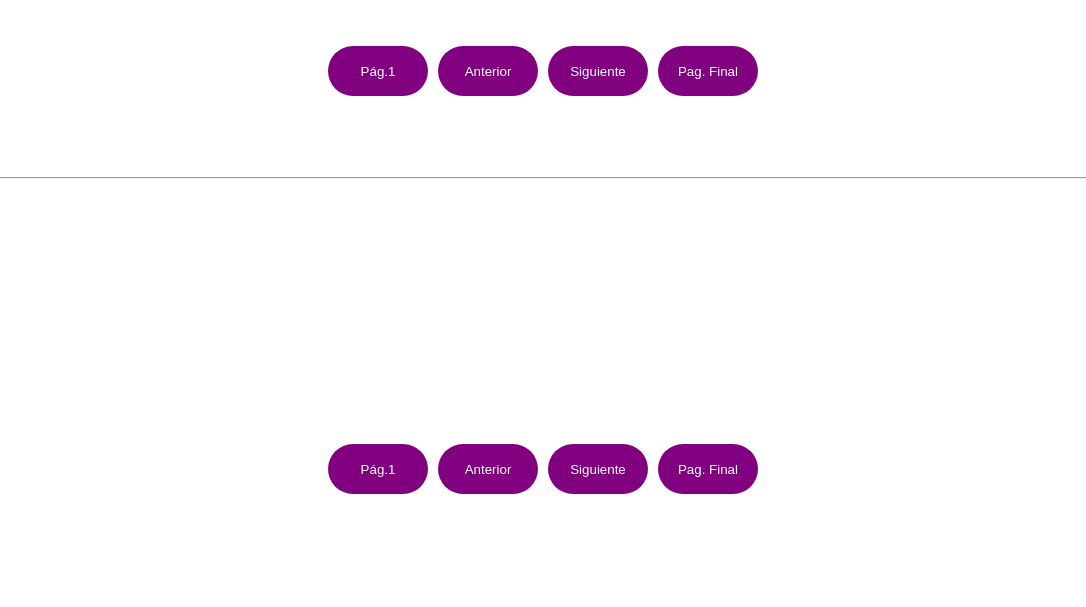
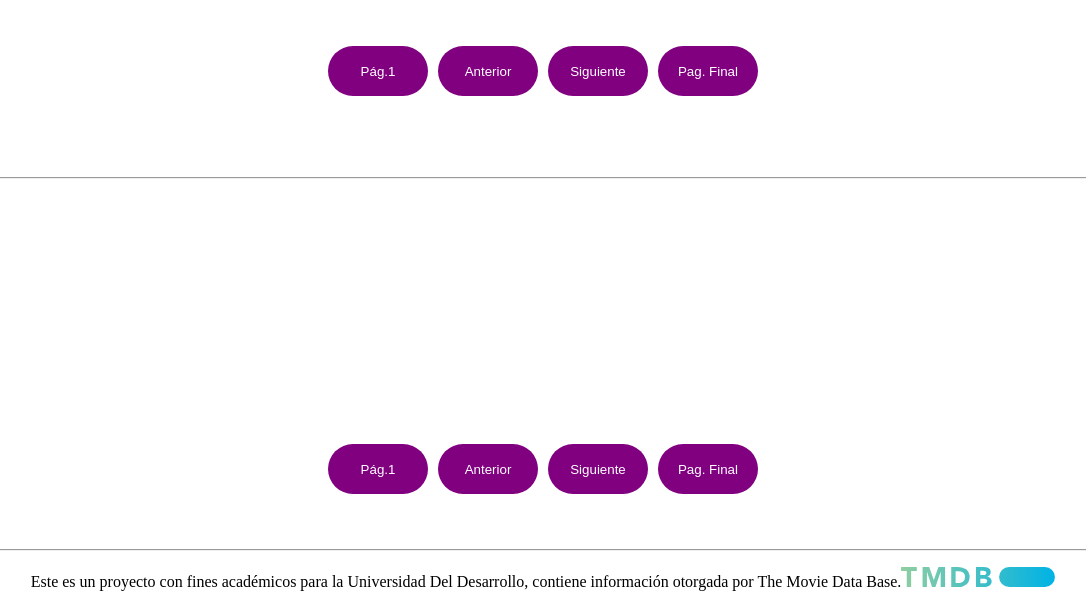
Before and after one commit to AndresEstebanMU/Proyecto3-Grafico, a plain HTML site: page index.html in a window 1280 px wide. Shown: the part 193-800 px from the top of the page, without its empty margins (97-1183 px from the left). Drawn offline with nearby package versions, Linux system fonts and the light colour scheme; no server answers.

Commit message:
Se agregó footer y arreglos

```diff
--- a/index.html
+++ b/index.html
@@ -48,6 +48,15 @@
         </div>
     </div>
 
+    <hr/>
+
+    <footer>
+        <p>Este es un proyecto con fines académicos para la Universidad Del Desarrollo, contiene información otorgada por The Movie Data Base.<span><img src="./assests/blue_short-8e7b30f73a4020692ccca9c88bafe5dcb6f8a62a4c6bc55cd9ba82bb2cd95f6c.svg" alt="tmdb logo"></span></p>
+
+
+    </footer>
+
+
     <!-- script para graficar en chartjs -->
     <script src="https://cdn.jsdelivr.net/npm/chart.js"></script>
     <!-- script con type module para poder exportar e importar en ES6 -->
--- a/styles.css
+++ b/styles.css
@@ -52,3 +52,11 @@
 canvas {
 	max-height: 450px;
 }
+
+footer {
+	text-align: center;
+}
+
+footer span img {
+	max-height: 20px;
+}
```
Also changed, not shown: assests/blue_short-8e7b30f73a4020692ccca9c88bafe5dcb6f8a62a4c6bc55cd9ba82bb2cd95f6c.svg (added).
